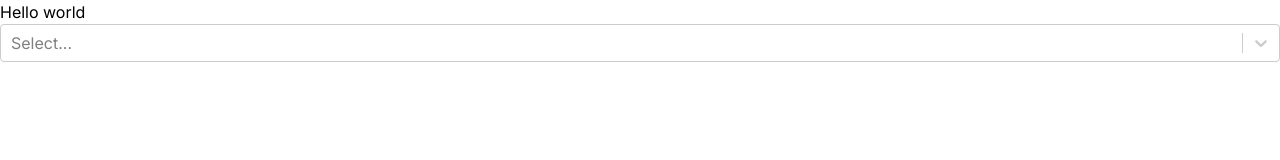
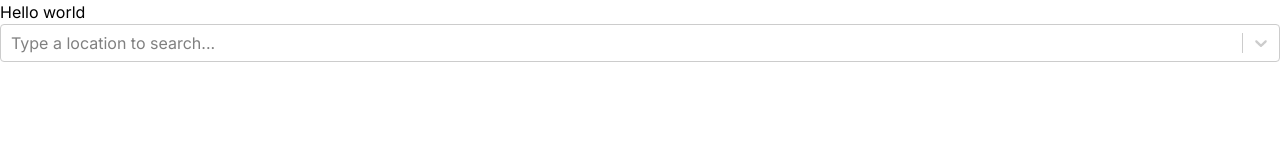
Before and after one commit to dvub/weather-app, a Next.js app: page / in a window 1280 px wide. Shown: the top 160 px of the page. Built offline with nearby package versions, Linux system fonts and the light colour scheme; no server answers.

Commit message:
progress has been made

```diff
--- a/app/page.tsx
+++ b/app/page.tsx
@@ -1,48 +1,60 @@
 'use client';
+import LocationSelector from '@/components/locationSelector';
 import axios from 'axios';
+import React from 'react';
 import { useState } from 'react';
 import Select, { InputActionMeta } from 'react-select';
 
 export default function Home() {
-
 	const [location, setLocation] = useState({
 		searchTerm: '',
-    options: []
+		options: [],
 	});
-
-
 	const key = process.env.NEXT_PUBLIC_OPENWEATHERMAP_KEY;
+	const endpoint = process.env.NEXT_PUBLIC_GEO_ENDPOINT;
 	const limit = 3;
 
-  const onLocationChange = (newValue: string, actionMeta: InputActionMeta) => {
-    if (!newValue) {
-      setLocation({ ...location, options: [] });
+	const updateLocationOptions = (query: string) => {
+		axios
+			.get(`${endpoint}?q=${query}&limit=${limit}&appid=${key}`)
+			.then((response) => {
+				const options = response.data.map((location: any) => {
+					return {
+						label: `${location.name}, ${location.state}`,
+						value: location,
+					};
+				});
+				setLocation({ ...location, options: options });
+			})
+			.catch((err) => {
+				console.log(err);
+			});
+	};
+
+	const onLocationChange = (
+		newValue: string,
+		actionMeta: InputActionMeta
+	) => {
+		if (newValue === undefined) {
 			return;
 		}
-    setLocation({...location, searchTerm: newValue});
-    setTimeout(() => {
+		setLocation({ ...location, searchTerm: newValue });
+	};
 
-      axios.get(`http://api.openweathermap.org/geo/1.0/direct?q=${newValue}&limit=${limit}&appid=${key}`)
-      .then(response => {
-        console.log(response.data)
-        const options = response.data.map((location: any) => {
-          return {label: `${location.name}, ${location.state}`, value: location}
-        });
-        setLocation({...location, options: options});
-      }).catch((err) => {
-        console.log(err);
-      });
+	React.useEffect(() => {
+		const getDataTimeout = setTimeout(() => {
+			updateLocationOptions(location.searchTerm);
+		}, 2000);
 
-
-    }, 3000);
-  }
+		return () => clearTimeout(getDataTimeout);
+	}, [location.searchTerm]);
 
 	return (
 		<main>
 			<div>
 				<h1>Hello world</h1>
 			</div>
-      <Select isSearchable={true} options={location.options} inputValue={location.searchTerm} onInputChange={onLocationChange}></Select>
+			<LocationSelector setCoordinates={''} />
 		</main>
-  )
+	);
 }
--- /dev/null
+++ b/components/locationSelector.tsx
@@ -0,0 +1,71 @@
+import axios from 'axios';
+import React from 'react';
+import Select, { ActionMeta, InputActionMeta } from 'react-select';
+
+export default function LocationSelector(props: { setCoordinates: any }) {
+	const [location, setLocation] = React.useState({
+		searchTerm: '',
+		options: [],
+	});
+	const searchRef = React.useRef<string>('');
+	let selectRef: React.RefObject<Select> = React.createRef();
+
+	React.useEffect(() => {
+		const getDataTimeout = setTimeout(() => {
+			updateLocationOptions(searchRef.current);
+		}, debounceTimeout);
+
+		return () => clearTimeout(getDataTimeout);
+	}, [location.searchTerm]);
+
+	// get stuff from env variables about our api
+	const key = process.env.NEXT_PUBLIC_OPENWEATHERMAP_KEY;
+	const endpoint = process.env.NEXT_PUBLIC_GEO_ENDPOINT;
+	const queryLimit = 3;
+	// minimum time for each location option update
+	// this might get rate-limited at a certain timeout, so this won't really do much
+	const debounceTimeout = 500;
+
+	const updateLocationOptions = (query: string) => {
+		// don't make an empty query
+		if (!query) return;
+		// use axios to make a get request to the endpoint
+		axios
+			.get(`${endpoint}?q=${query}&limit=${queryLimit}&appid=${key}`)
+			.then((response) => {
+				console.log(response.data);
+				const options = response.data.map((location: any) => {
+					return {
+						label: `${location.name}, ${location.state}`,
+						value: location,
+					};
+				});
+				setLocation({ ...location, options: options });
+			})
+			.catch((err) => {
+				console.log(err);
+			});
+	};
+
+	const onSearchChange = (newValue: string, actionMeta: InputActionMeta) => {
+		searchRef.current = newValue;
+		setLocation({ ...location, searchTerm: newValue });
+	};
+
+	const onLocationChange = (
+		newValue: null,
+		actionMeta: ActionMeta<never>
+	) => {};
+	return (
+		<Select
+			isSearchable={true}
+			options={location.options}
+			inputValue={searchRef.current}
+			onInputChange={onSearchChange}
+			placeholder={'Type a location to search...'}
+			onChange={onLocationChange}
+			loadingMessage={() => 'loading'}
+			ref={(_) => selectRef}
+		></Select>
+	);
+}
```
Also changed, not shown: app/layout.tsx (+8 -8 lines). Lines whose indentation alone changed are shown as unchanged.
